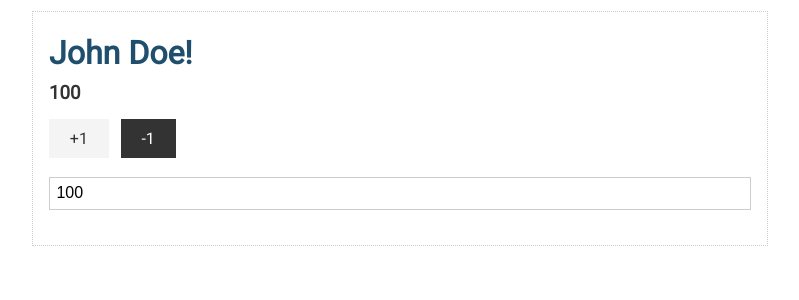
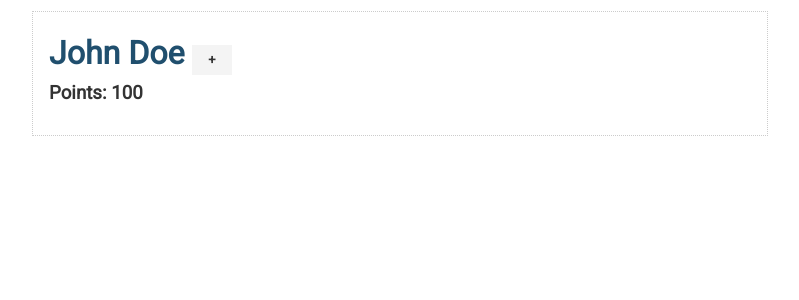
Before and after one commit to scruffy403/svelte-scoreboard, a Svelte app: page / in a window 1280 px wide. Shown: the top 300 px of the page, without its empty margins (240-1039 px from the left). Built offline with nearby package versions, Linux system fonts and the light colour scheme.

Commit message:
add button & functionality to show/hide points

```diff
--- a/src/App.svelte
+++ b/src/App.svelte
@@ -1,18 +1,27 @@
 <script>
 	let name = "John Doe";
 	let points = 100;
+	let showControls = false;
 
 	const addPoint = () => (points += 1);
 	const removePoint = () => (points -= 1);
+	const toggleControls = () => (showControls = !showControls);
 </script>
 
 <div class="container">
 	<div class="card">
-		<h1>{name}!</h1>
-		<h3>{points}</h3>
-		<button class="btn" on:click={addPoint}>+1</button>
-		<button class="btn btn-dark" on:click={removePoint}>-1</button>
-		<input type="number" bind:value={points}>
+		<h1>
+			{name}
+			<button class="btn btn-sm" on:click={toggleControls}>
+				{#if showControls}-{:else}+{/if}
+			</button>
+		</h1>
+		<h3>Points: {points}</h3>
+		{#if showControls}
+			<button class="btn" on:click={addPoint}>+1</button>
+			<button class="btn btn-dark" on:click={removePoint}>-1</button>
+			<input type="number" bind:value={points}>
+		{/if}
 	</div>
 </div>
 
```
Also changed, not shown: public/build/bundle.js, 1 other file (tests, documents, lock files or other folders).
